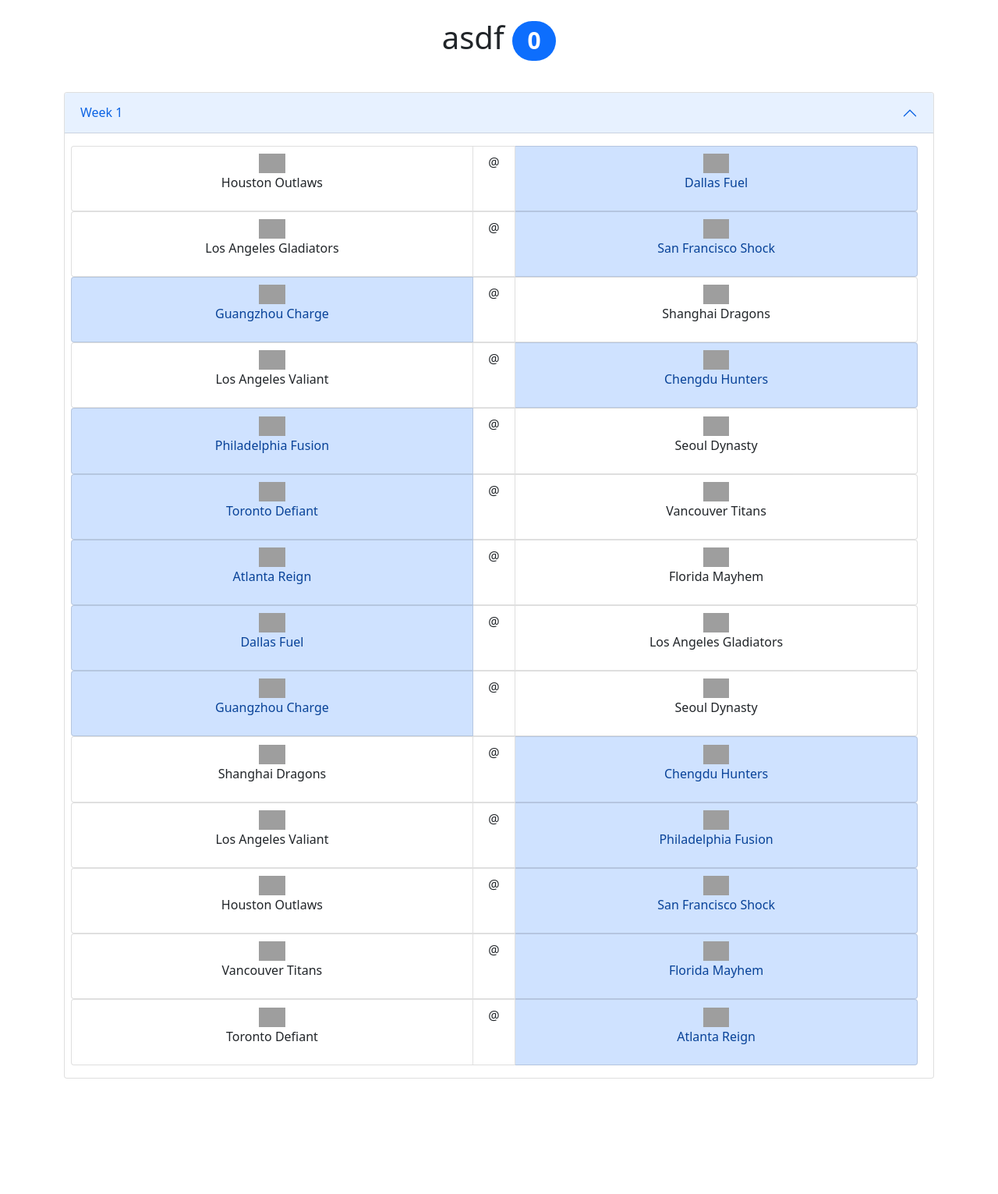
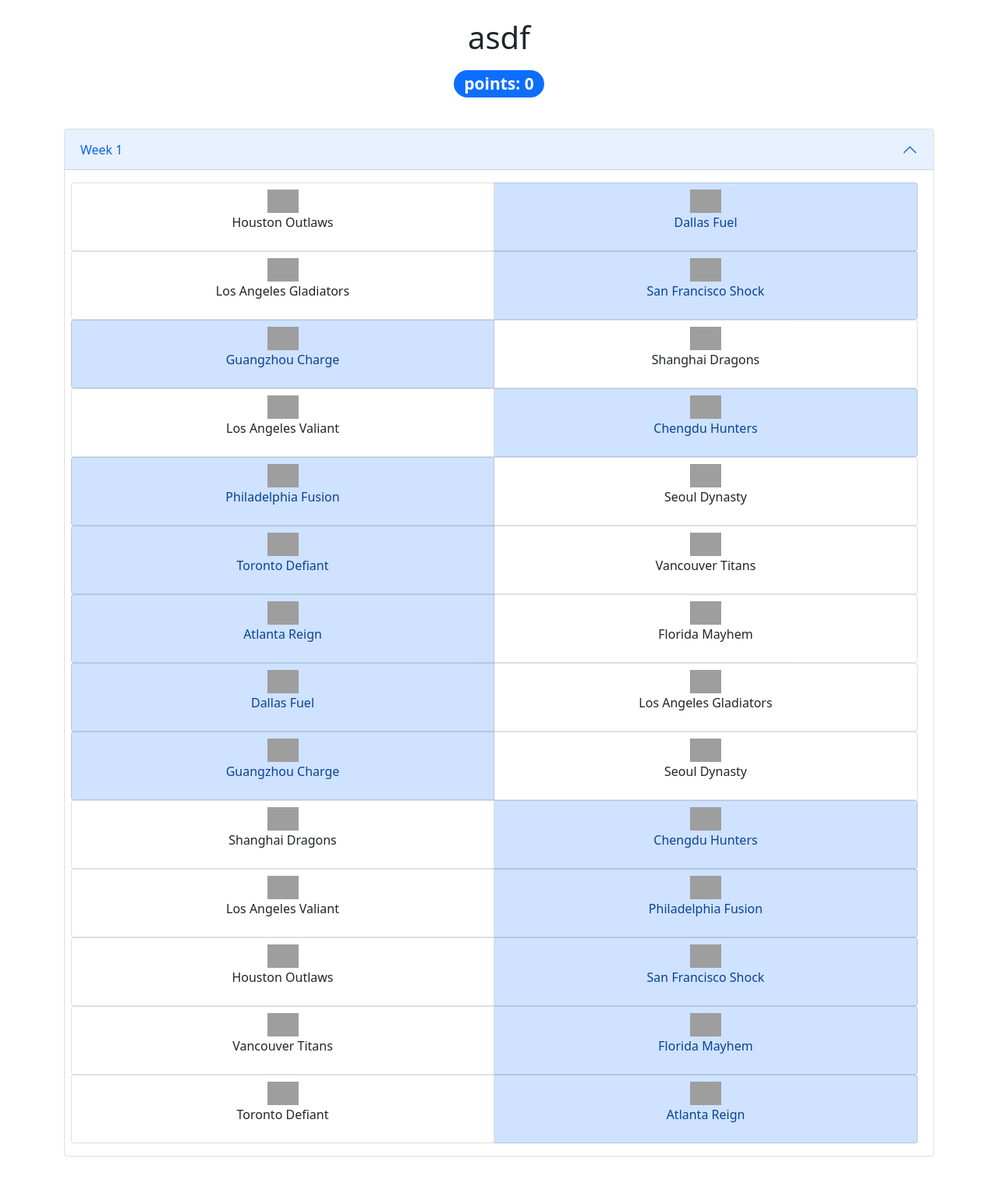
Before and after one commit to amanjaiman/owl-pickem, a Django app: a page that uses pickem/templates/pickem/userhistory.html in a window 1280 px wide. Shown: the part 93-1624 px from the top of the page at 78% size. Before the commit the page ends 1476 px from the top, so only its background shows below. Run offline with Django 3.2, Linux system fonts and the light colour scheme; data comes from the database, SQL or seed files in the repository; both versions use the stored data as it was after the commit; grey boxes are pictures that could not be loaded.

Commit message:
Minor changes to userhistory, image sizes

```diff
--- a/pickem/templates/pickem/adminform.html
+++ b/pickem/templates/pickem/adminform.html
@@ -38,9 +38,9 @@
                     for="{{ game.game_id }}-{{ team.team_name }}">
                     {% if forloop.counter == 1 %}
                     <span>{% if agent and agent == "web" %}{{ team.team_name }} {% endif %}<img src="{{ team.team_logo }}"
-                    alt="{{ team.team_name }}" height="40"></span>
+                    alt="{{ team.team_name }}" height="45"></span>
                     {% else %}
-                    <span><img src="{{ team.team_logo }}" alt="{{ team.team_name }}" height="40">{% if agent and agent == "web" %} {{ team.team_name }}{% endif %}</span>
+                    <span><img src="{{ team.team_logo }}" alt="{{ team.team_name }}" height="45">{% if agent and agent == "web" %} {{ team.team_name }}{% endif %}</span>
                     {% endif %}
                 </label>
             </div>
--- a/pickem/templates/pickem/indexform.html
+++ b/pickem/templates/pickem/indexform.html
@@ -39,9 +39,9 @@
                         class="btn {% if game.has_occurred and team.team_name == game.winning_team.team_name %} btn-outline-success {% else %} {% if game.has_occurred %} btn-outline-danger {% else %} btn-outline-dark {% endif %} {% endif %}"
                         for="{{ game.game_id }}-{{ team.team_name }}">
                         {% if forloop.counter == 1 %}
-                        <span>{% if agent and agent == "web" %}{{ team.team_name }} {% endif %}<img src="{{ team.team_logo }}" alt="{{ team.team_name }}" height="40"></span>
+                        <span>{% if agent and agent == "web" %}{{ team.team_name }} {% endif %}<img src="{{ team.team_logo }}" alt="{{ team.team_name }}" height="45"></span>
                         {% else %}
-                        <span><img src="{{ team.team_logo }}" alt="{{ team.team_name }}" height="40">{% if agent and agent == "web" %} {{ team.team_name }}{% endif %}</span>
+                        <span><img src="{{ team.team_logo }}" alt="{{ team.team_name }}" height="45">{% if agent and agent == "web" %} {{ team.team_name }}{% endif %}</span>
                         {% endif %}
                     </label>
                 </div>
--- a/pickem/templates/pickem/userform.html
+++ b/pickem/templates/pickem/userform.html
@@ -40,9 +40,9 @@
                     for="{{ prediction.game.game_id }}-{{ team.team_name }}">
                     {% if forloop.counter == 1 %}
                     <span>{% if agent and agent == "web" %}{{ team.team_name }} {% endif %}<img src="{{ team.team_logo }}"
-                    alt="{{ team.team_name }}" height="40"></span>
+                    alt="{{ team.team_name }}" height="45"></span>
                     {% else %}
-                    <span><img src="{{ team.team_logo }}" alt="{{ team.team_name }}" height="40">{% if agent and agent == "web" %} {{ team.team_name }}{% endif %}</span>
+                    <span><img src="{{ team.team_logo }}" alt="{{ team.team_name }}" height="45">{% if agent and agent == "web" %} {{ team.team_name }}{% endif %}</span>
                     {% endif %}
                 </label>
             </div>
--- a/pickem/templates/pickem/userhistory.html
+++ b/pickem/templates/pickem/userhistory.html
@@ -3,7 +3,11 @@
 {% block content %}
 <div class="container-fluid" id="main-content">
 {% if profile %}
-    <h1 class="text-center mb-3">{{ profile.user.username }} <span class="badge bg-primary rounded-pill">{{ profile.points }}</span></h1><br>
+    <div>
+        <h1 class="text-center mb-3">{{ profile.user.username }}</h1>
+        <h3 class="text-center mb-3"><span class="badge bg-primary rounded-pill">points: {{ profile.points }}</span></h3>
+    </div>
+    <br>
     {% if user_predictions %}
     <div class="container">
         <div class="accordion" id="accordionHistory">
@@ -23,17 +27,12 @@
                             <div class="row text-center justify-content-center">
                                 <ul class="list-group list-group-horizontal">
                                     {% for team in prediction.game.teams.all %}
-                                    <li class="list-group-item {% if prediction.game.has_occurred %} {% if team == prediction.predicted_team %} {% if prediction.correct %} list-group-item-success {% else %} list-group-item-danger {% endif %} {% endif %} {% else %} {% if team == prediction.predicted_team %}list-group-item-primary {% endif %} {% endif %}"
-                                        style="width:47.5%">
+                                    <li class="list-group-item {% if prediction.game.has_occurred %} {% if team == prediction.predicted_team %} {% if prediction.correct %} list-group-item-success {% else %} list-group-item-danger {% endif %} {% endif %} {% else %} {% if team == prediction.predicted_team %}list-group-item-primary {% endif %} {% endif %}" style="width:50%;">
                                         <span>
-                                            <img src="{{ team.team_logo }}" alt="{{ team.team_name }}" height="25">
+                                            <img src="{{ team.team_logo }}" alt="{{ team.team_name }}" height="30">
                                             <p>{{ team.team_name }}</p>
                                         </span>
                                     </li>
-                                    {% if forloop.counter == 1 %}
-                                    <li class="list-group-item" style="width:5%">@</li>
-                                    {% else %}
-                                    {% endif %}
                                     {% endfor %}
                                 </ul>
                             </div>
```
Also changed, not shown: README.md, db.sqlite3.
